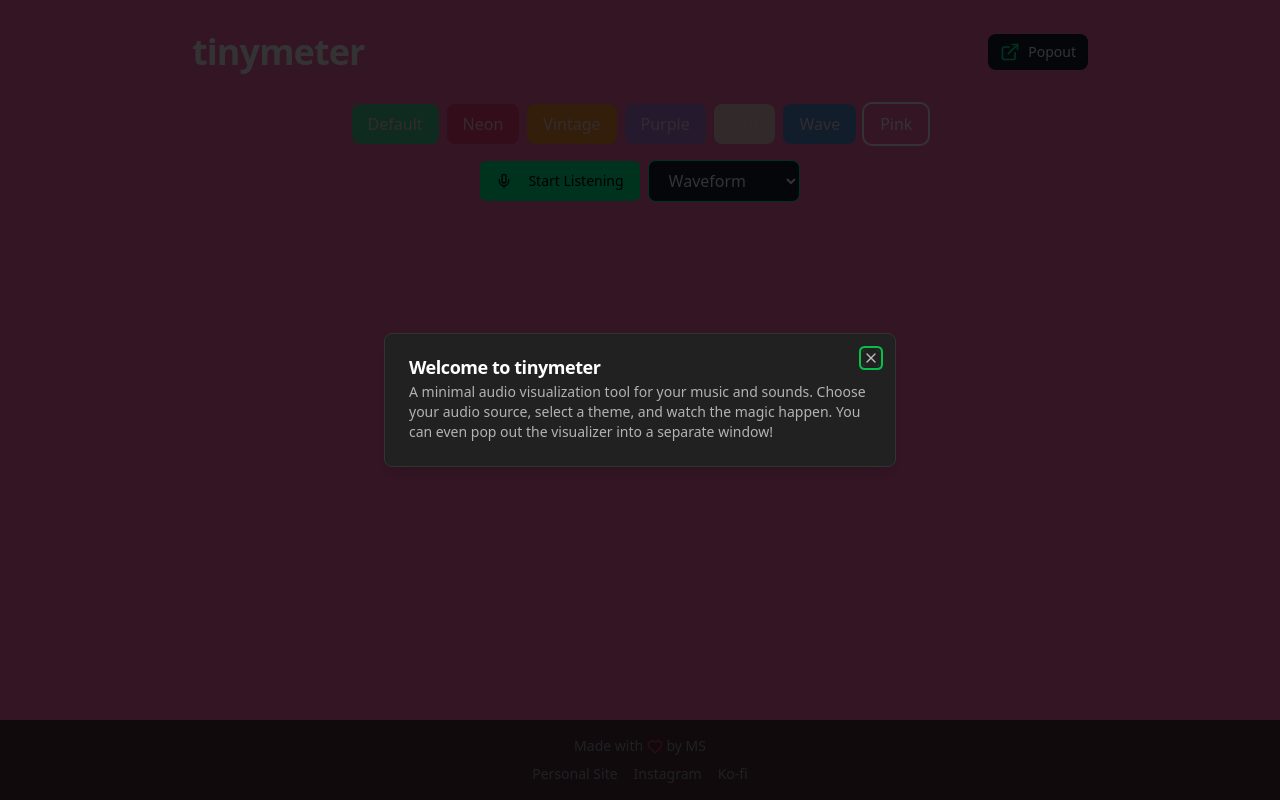
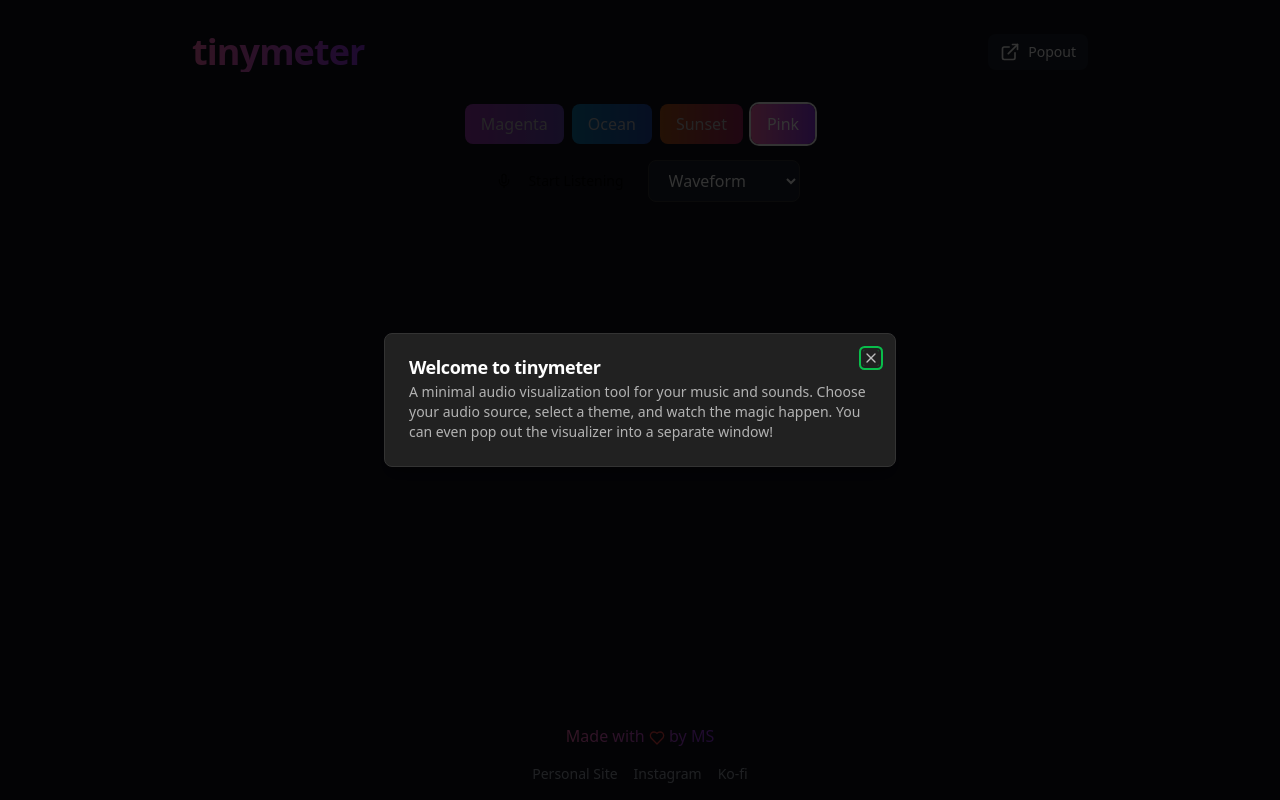
Before and after one commit to michaelsousajr/tinymeter, a React (Vite) app: page / in a window 1280 px wide. Built offline with nearby package versions, Linux system fonts and the light colour scheme.

Commit message:
Fix popout feature and themes
Updated the popout functionality to correctly display the audio meter without refreshing the page. Removed all themes except for pink and added specified themes. Modified the footer to inherit the background color and the currently selected theme.
[skip gpt_engineer]

```diff
--- a/src/components/Footer.tsx
+++ b/src/components/Footer.tsx
@@ -1,15 +1,31 @@
 import React from 'react';
 import { Heart } from 'lucide-react';
 
-export const Footer = () => {
+interface FooterProps {
+  theme: 'magenta' | 'ocean' | 'sunset' | 'pink';
+}
+
+export const Footer = ({ theme }: FooterProps) => {
+  const getGradientClass = () => {
+    const gradients = {
+      magenta: 'from-meter-magenta-primary to-meter-magenta-secondary',
+      ocean: 'from-meter-ocean-primary to-meter-ocean-secondary',
+      sunset: 'from-meter-sunset-primary to-meter-sunset-secondary',
+      pink: 'from-meter-pink-primary to-meter-pink-secondary'
+    };
+    return gradients[theme];
+  };
+
   return (
     <footer className="fixed bottom-0 left-0 right-0 p-4 bg-meter-bg/80 backdrop-blur-sm">
-      <div className="max-w-4xl mx-auto flex flex-col items-center justify-center gap-2 text-sm text-gray-400">
-        <span>Made with <Heart className="inline-block w-4 h-4 text-meter-accent2" /> by MS</span>
-        <div className="flex gap-4">
-          <a href="https://yoursite.com" target="_blank" rel="noopener noreferrer" className="hover:text-meter-accent1 transition-colors">Personal Site</a>
-          <a href="https://instagram.com/yourusername" target="_blank" rel="noopener noreferrer" className="hover:text-meter-accent1 transition-colors">Instagram</a>
-          <a href="https://ko-fi.com/yourusername" target="_blank" rel="noopener noreferrer" className="hover:text-meter-accent1 transition-colors">Ko-fi</a>
+      <div className={`max-w-4xl mx-auto flex flex-col items-center justify-center gap-4`}>
+        <span className={`bg-gradient-to-r ${getGradientClass()} bg-clip-text text-transparent font-medium`}>
+          Made with <Heart className="inline-block w-4 h-4 text-red-500" /> by MS
+        </span>
+        <div className="flex gap-4 text-sm text-gray-400">
+          <a href="https://yoursite.com" target="_blank" rel="noopener noreferrer" className="hover:text-white transition-colors">Personal Site</a>
+          <a href="https://instagram.com/yourusername" target="_blank" rel="noopener noreferrer" className="hover:text-white transition-colors">Instagram</a>
+          <a href="https://ko-fi.com/yourusername" target="_blank" rel="noopener noreferrer" className="hover:text-white transition-colors">Ko-fi</a>
         </div>
       </div>
     </footer>
--- a/src/components/ThemeSelector.tsx
+++ b/src/components/ThemeSelector.tsx
@@ -3,18 +3,15 @@ import { cn } from "@/lib/utils";
 
 interface ThemeSelectorProps {
   currentTheme: string;
-  onThemeChange: (theme: 'default' | 'neon' | 'vintage' | 'purple' | 'soft' | 'wave' | 'pink') => void;
+  onThemeChange: (theme: 'magenta' | 'ocean' | 'sunset' | 'pink') => void;
 }
 
 export const ThemeSelector = ({ currentTheme, onThemeChange }: ThemeSelectorProps) => {
   const themes = [
-    { id: 'default', name: 'Default', color: 'bg-meter-accent1' },
-    { id: 'neon', name: 'Neon', color: 'bg-meter-accent2' },
-    { id: 'vintage', name: 'Vintage', color: 'bg-meter-accent3' },
-    { id: 'purple', name: 'Purple', color: 'bg-meter-accent4' },
-    { id: 'soft', name: 'Soft', color: 'bg-meter-accent5' },
-    { id: 'wave', name: 'Wave', color: 'bg-meter-wave' },
-    { id: 'pink', name: 'Pink', color: 'bg-meter-pink' },
+    { id: 'magenta', name: 'Magenta', gradient: 'bg-gradient-to-r from-meter-magenta-primary to-meter-magenta-secondary' },
+    { id: 'ocean', name: 'Ocean', gradient: 'bg-gradient-to-r from-meter-ocean-primary to-meter-ocean-secondary' },
+    { id: 'sunset', name: 'Sunset', gradient: 'bg-gradient-to-r from-meter-sunset-primary to-meter-sunset-secondary' },
+    { id: 'pink', name: 'Pink', gradient: 'bg-gradient-to-r from-meter-pink-primary to-meter-pink-secondary' },
   ];
 
   return (
@@ -22,10 +19,10 @@ export const ThemeSelector = ({ currentTheme, onThemeChange }: ThemeSelectorProp
       {themes.map((theme) => (
         <button
           key={theme.id}
-          onClick={() => onThemeChange(theme.id as 'default' | 'neon' | 'vintage' | 'purple' | 'soft' | 'wave' | 'pink')}
+          onClick={() => onThemeChange(theme.id as 'magenta' | 'ocean' | 'sunset' | 'pink')}
           className={cn(
             "px-4 py-2 rounded-lg transition-all duration-300",
-            theme.color,
+            theme.gradient,
             currentTheme === theme.id ? 'ring-2 ring-white' : 'opacity-70 hover:opacity-100'
           )}
         >
--- a/src/pages/Index.tsx
+++ b/src/pages/Index.tsx
@@ -14,7 +14,7 @@ import {
 type VisualizerType = 'spectrogram' | 'waveform' | 'spectrum' | 'stereometer' | 'peaklufs' | 'oscilloscope';
 
 const Index = () => {
-  const [theme, setTheme] = useState<'default' | 'neon' | 'vintage' | 'purple' | 'soft' | 'wave' | 'pink'>('pink');
+  const [theme, setTheme] = useState<'magenta' | 'ocean' | 'sunset' | 'pink'>('pink');
   const [visualizer, setVisualizer] = useState<VisualizerType>('waveform');
   const [showWelcome, setShowWelcome] = useState(true);
 
@@ -25,26 +25,42 @@ const Index = () => {
     const top = (window.screen.height - height) / 2;
 
     const popoutWindow = window.open(
-      '/',
+      '',
       'TinyMeter',
       `width=${width},height=${height},left=${left},top=${top}`
     );
 
     if (popoutWindow) {
+      const gradients = {
+        magenta: 'from-meter-magenta-primary to-meter-magenta-secondary',
+        ocean: 'from-meter-ocean-primary to-meter-ocean-secondary',
+        sunset: 'from-meter-sunset-primary to-meter-sunset-secondary',
+        pink: 'from-meter-pink-primary to-meter-pink-secondary'
+      };
+
       const popoutContent = `
+        <!DOCTYPE html>
         <html>
           <head>
             <title>tinymeter</title>
             <style>
               body {
                 margin: 0;
-                padding: 0;
-                background: ${theme === 'pink' ? '#FF69B4' : '#222222'};
+                padding: 20px;
+                background: #0F0F1A;
                 overflow: hidden;
               }
               #meter {
                 width: 100%;
                 height: 100vh;
+                display: flex;
+                align-items: center;
+                justify-content: center;
+              }
+              canvas {
+                width: 100%;
+                height: 100%;
+                border-radius: 12px;
               }
             </style>
           </head>
@@ -53,24 +69,23 @@ const Index = () => {
             <script>
               const meter = document.getElementById('meter');
               const canvas = document.createElement('canvas');
-              canvas.style.width = '100%';
-              canvas.style.height = '100%';
               meter.appendChild(canvas);
 
-              // Copy audio context and analyzer from parent window
-              const parentMeter = window.opener.document.querySelector('canvas');
+              const parentCanvas = window.opener.document.querySelector('canvas');
               const ctx = canvas.getContext('2d');
 
               function copyCanvas() {
-                if (parentMeter && ctx) {
-                  canvas.width = parentMeter.width;
-                  canvas.height = parentMeter.height;
-                  ctx.drawImage(parentMeter, 0, 0);
+                if (parentCanvas && ctx) {
+                  canvas.width = parentCanvas.width;
+                  canvas.height = parentCanvas.height;
+                  ctx.drawImage(parentCanvas, 0, 0);
                 }
                 requestAnimationFrame(copyCanvas);
               }
 
               copyCanvas();
+
+              window.opener.addEventListener('unload', () => window.close());
             </script>
           </body>
         </html>
@@ -82,9 +97,7 @@ const Index = () => {
   };
 
   return (
-    <div className="min-h-screen bg-meter-bg text-white p-8 pb-20" style={{
-      background: theme === 'pink' ? '#FF69B4' : undefined
-    }}>
+    <div className="min-h-screen bg-meter-bg text-white p-8 pb-20">
       <Dialog open={showWelcome} onOpenChange={setShowWelcome}>
         <DialogContent>
           <DialogHeader>
@@ -100,7 +113,7 @@ const Index = () => {
 
       <div className="max-w-4xl mx-auto space-y-8">
         <div className="flex items-center justify-between">
-          <h1 className="text-4xl font-bold tracking-tight">
+          <h1 className="text-4xl font-bold tracking-tight bg-gradient-to-r from-meter-pink-primary to-meter-pink-secondary bg-clip-text text-transparent">
             tinymeter
           </h1>
           <PopoutButton onPopout={handlePopout} />
@@ -116,7 +129,7 @@ const Index = () => {
           />
         </div>
       </div>
-      <Footer />
+      <Footer theme={theme} />
     </div>
   );
 };
--- a/tailwind.config.ts
+++ b/tailwind.config.ts
@@ -20,15 +20,23 @@ export default {
     extend: {
       colors: {
         meter: {
-          bg: "#222222",
-          accent1: "#00ff95",
-          accent2: "#ff3366",
-          accent3: "#ffae00",
-          accent4: "#9b87f5",
-          accent5: "#F2FCE2",
-          wave: "#0EA5E9",
-          pink: "#FF69B4",
-          cream: "#FFF5E1"
+          bg: "#0F0F1A",
+          magenta: {
+            primary: "#D946EF",
+            secondary: "#8B5CF6"
+          },
+          ocean: {
+            primary: "#0EA5E9",
+            secondary: "#2563EB"
+          },
+          sunset: {
+            primary: "#F97316",
+            secondary: "#DB2777"
+          },
+          pink: {
+            primary: "#FF69B4",
+            secondary: "#9333EA"
+          }
         },
         border: "hsl(var(--border))",
         input: "hsl(var(--input))",
```
